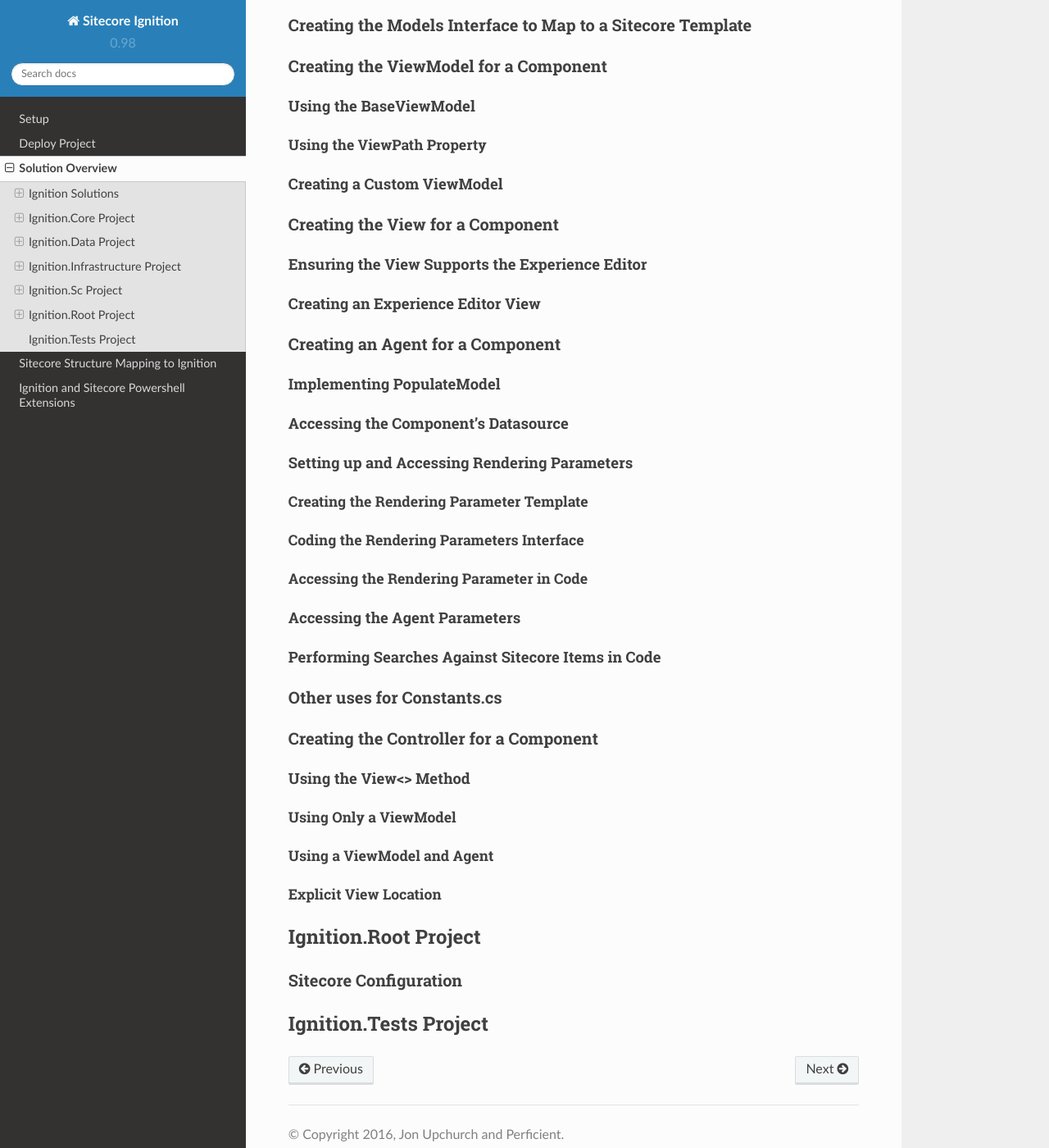
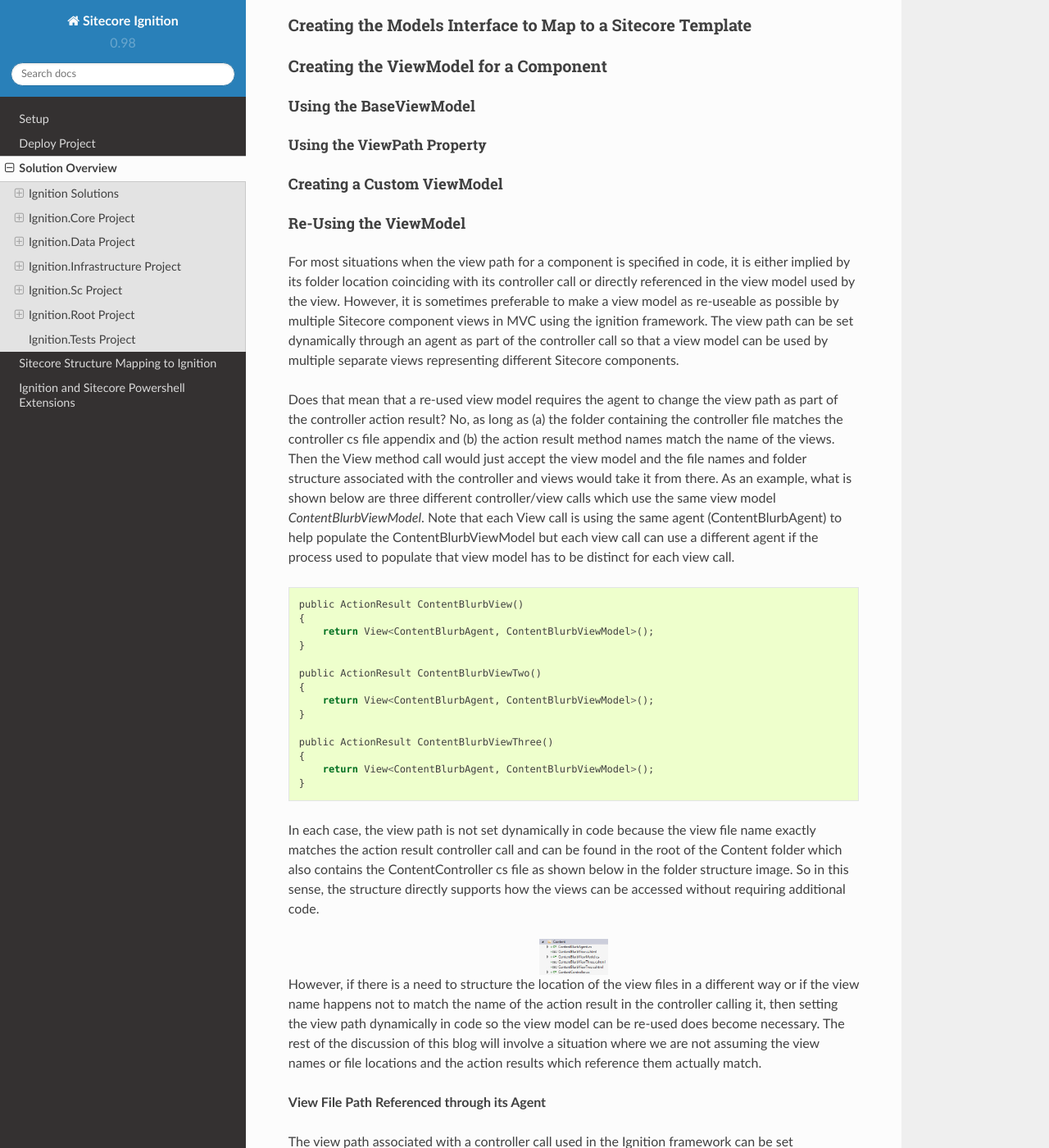
Before and after one commit to sabor413/Documentation, a Sphinx documentation site: the page built from docs/SolutionOverview.rst, in a window 1280 px wide and 1400 px high, scrolled down 873 px. Shown: the whole window at 82% size. Built offline with Sphinx 7.4.7 and the Read the Docs theme 2.0.0, drawn with Linux system fonts in a browser that asks for light colours; some of the changed text lies outside the part shown.

Commit message:
Added confirmed blog to the documentation for Ignition about how to re-use a view model

```diff
--- a/docs/SolutionOverview.rst
+++ b/docs/SolutionOverview.rst
@@ -99,9 +99,60 @@
 
 .. _Creating-a-Custom-ViewModel:
 
-
 Creating a Custom ViewModel
 ^^^^^^^^^^^^^^^^^^^^^^^^^^^
+
+.. _Reusing-the-View-Model:
+
+Re-Using the ViewModel
+^^^^^^^^^^^^^^^^^^^^^^^
+For most situations when the view path for a component is specified in code, it is either implied by its folder location coinciding with its controller call or directly referenced in the view model used by the view.  However, it is sometimes preferable to make a view model as re-useable as possible by multiple Sitecore component views in MVC using the ignition framework.  The view path can be set dynamically through an agent as part of the controller call so that a view model can be used by multiple separate views representing different Sitecore components.
+
+Does that mean that a re-used view model requires the agent to change the view path as part of the controller action result?  No, as long as (a) the folder containing the controller file matches the controller cs file appendix and (b) the action result method names match the name of the views.  Then the View method call would just accept the view model and the file names and folder structure associated with the controller and views would take it from there.  As an example, what is shown below are three different controller/view calls which use the same view model *ContentBlurbViewModel*.  Note that each View call is using the same agent (ContentBlurbAgent) to help populate the ContentBlurbViewModel but each view call can use a different agent if the process used to populate that view model has to be distinct for each view call. ::
+
+    public ActionResult ContentBlurbView()
+    {
+        return View<ContentBlurbAgent, ContentBlurbViewModel>();
+    }
+
+    public ActionResult ContentBlurbViewTwo()
+    {
+        return View<ContentBlurbAgent, ContentBlurbViewModel>();
+    }
+
+    public ActionResult ContentBlurbViewThree()
+    {
+        return View<ContentBlurbAgent, ContentBlurbViewModel>();
+    }
+
+In each case, the view path is not set dynamically in code because the view file name exactly matches the action result controller call and can be found in the root of the Content folder which also contains the ContentController cs file as shown below in the folder structure image.  So in this sense, the structure directly supports how the views can be accessed without requiring additional code.
+
+.. image:: images/ContentFolderContents.jpg
+    :scale: 35
+    :align: center
+
+However, if there is a need to structure the location of the view files in a different way or if the view name happens not to match the name of the action result in the controller calling it, then setting the view path dynamically in code so the view model can be re-used does become necessary.  The rest of the discussion of this blog will involve a situation where we are not assuming the view names or file locations and the action results which reference them actually match.
+
+
+**View File Path Referenced through its Agent**
+
+The view path associated with a controller call used in the Ignition framework can be set dynamically by the developer.  This would allow the same view model to be used by many different views using variations of the View method call regardless of the folder structure of the Ignition framework implementation.  An example of this call is shown below. ::
+
+    public ActionResult HeroSelector()
+    {
+
+        return View<HeroSelectorAgent, HeroSelectorViewModel>();
+
+    }
+
+If a developer plans to re-use a view model and vary the view path, it will become necessary to create a view agent (please note the *HeroSelectorAgent* reference in the above example).  The agent is necessary because the view file path must be set which we will use the agent to perform.  Setting the view path on some level should be handled by the agent.   This agent must contains a PopulateMethod method which handles any logic which aids in populating the view model used for the view including where to find the view.  An example of the code used within the Populate method to set the view path is shown below.   The *IgnitionConstants.Hero.HeroSelectorView* constant references the view path.  It is encouraged to have constants defined in a constants cs file like IgnitionConstants.cs and then referenced in those files which needs access to those constants as shown. ::
+
+    public override void PopulateModel()
+    {
+        ViewModel.ViewPath = IgnitionConstants.Hero.HeroSelectorView;
+    }
+
+That is it.  With what you read you can now re-use view models with different views effectively as a part of developing re-usable content in Sitecore during component development.
 
 .. _Creating-the-View-for-Component:
 
```
Also changed, not shown: docs/images/ContentFolderContents.jpg (added).
